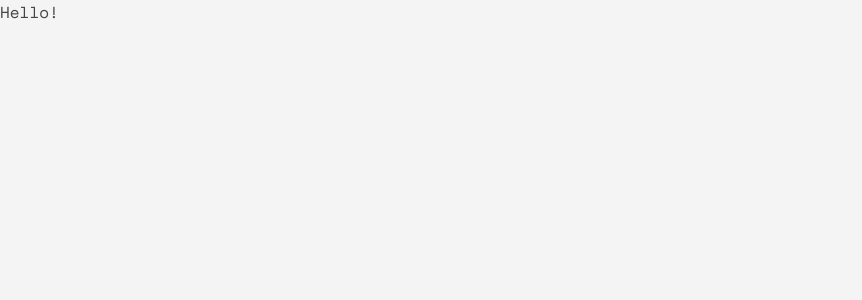
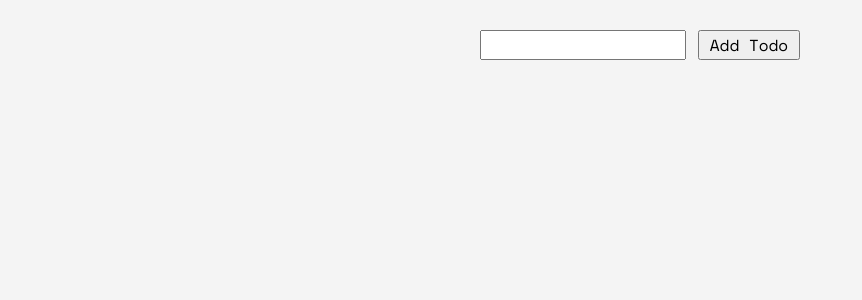
Before and after one commit to saramazal/react-redux-toolkit, a React (Create React App) app: page / in a window 1280 px wide. Shown: the top 300 px of the page, without its empty margins (0-862 px from the left). Built offline with nearby package versions, Linux system fonts and the light colour scheme.

Commit message:
adding useState

```diff
--- a/public/index.html
+++ b/public/index.html
@@ -7,24 +7,10 @@
     <meta name="theme-color" content="#000000" />
     <meta
       name="description"
-      content="Web site created using create-react-app"
+      content="Mazal Redux toolkit project"
     />
-    <link rel="apple-touch-icon" href="%PUBLIC_URL%/logo192.png" />
-    <!--
-      manifest.json provides metadata used when your web app is installed on a
-      user's mobile device or desktop. See https://developers.google.com/web/fundamentals/web-app-manifest/
-    -->
-    <link rel="manifest" href="%PUBLIC_URL%/manifest.json" />
-    <!--
-      Notice the use of %PUBLIC_URL% in the tags above.
-      It will be replaced with the URL of the `public` folder during the build.
-      Only files inside the `public` folder can be referenced from the HTML.
 
-      Unlike "/favicon.ico" or "favicon.ico", "%PUBLIC_URL%/favicon.ico" will
-      work correctly both with client-side routing and a non-root public URL.
-      Learn how to configure a non-root public URL by running `npm run build`.
-    -->
-    <title>React App</title>
+    <title>Mazal Redux Toolkit</title>
   </head>
   <body>
     <noscript>You need to enable JavaScript to run this app.</noscript>
--- a/src/App.css
+++ b/src/App.css
@@ -58,8 +58,36 @@ h2 {
 }
 .container {
    max-width: 900px;
-   padding-left: 2rem;
-   padding-right: 2rem;
-   margin: 0 auto;
+   margin:30px  auto;
+   text-align: center;
+}
+
+input, button {
+  font-size: 1em;
+  padding: 1px;
+  font-family: "Space Mono", monospace;
+}
+button {
+padding: 1px 10px;
+margin-left: 12px;
+}
+ul {
+  list-style: none;
+  display: flex;
+  justify-content: center;
+  flex-direction: column;
+}
+li {
+  padding: 5px;
+  margin-top: 10px;
+  display: flex;
+  justify-content: center;align-items: center;
+}
+span {
+  padding-left: 1em;
 
 }
+.delete {
+    color: red;
+   cursor: pointer;
+}
--- a/src/App.js
+++ /dev/null
@@ -1,12 +0,0 @@
-
-import './App.css';
-
-function App() {
-  return (
-    <div className="App">
-      Hello!
-    </div>
-  );
-}
-
-export default App;
--- /dev/null
+++ b/src/App.jsx
@@ -0,0 +1,42 @@
+import { useState } from 'react';
+import './App.css';
+
+function App() {
+const [todos, setTodos ] = useState([]);
+const [text, setText] = useState('');
+
+const addTodo = () => {
+    if (text.trim().length) {
+      setTodos([
+        ...todos,
+        {
+          id: new Date().toISOString(),
+          text,
+          completed: false,
+        }
+      ])
+      setText('');
+    }
+}
+
+return (
+  <div className='input-todo container'>
+    <label>
+      <input value={text} onChange={(e) => setText(e.target.value)} />
+      <button onClick={addTodo}>Add Todo</button>
+    </label>
+
+    <ul>
+      {
+        todos.map(todo => <li key={todo.id}>
+          <input type="checkbox" />
+          <span>{todo.text}</span>
+          <span className='delete'>&times;</span>
+          </li>)
+      }
+    </ul>
+  </div>
+);
+}
+
+export default App;
```
